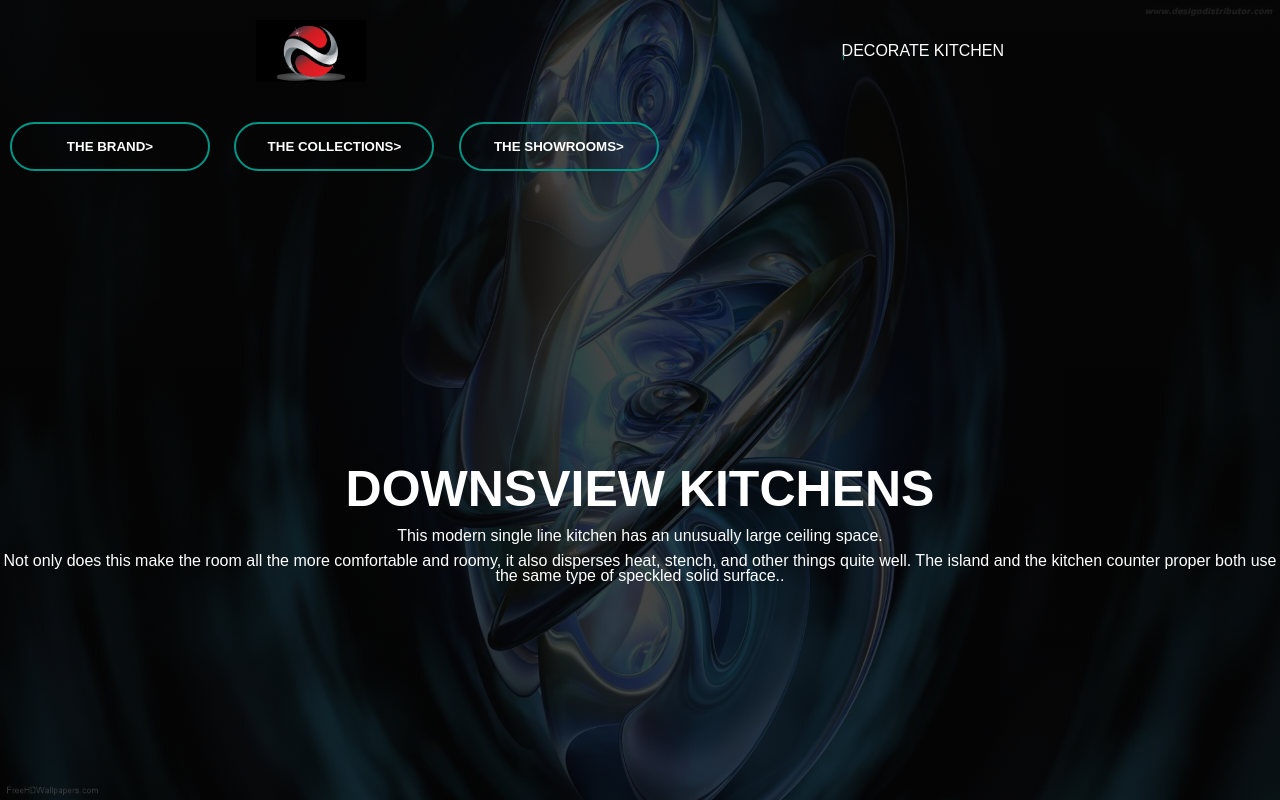
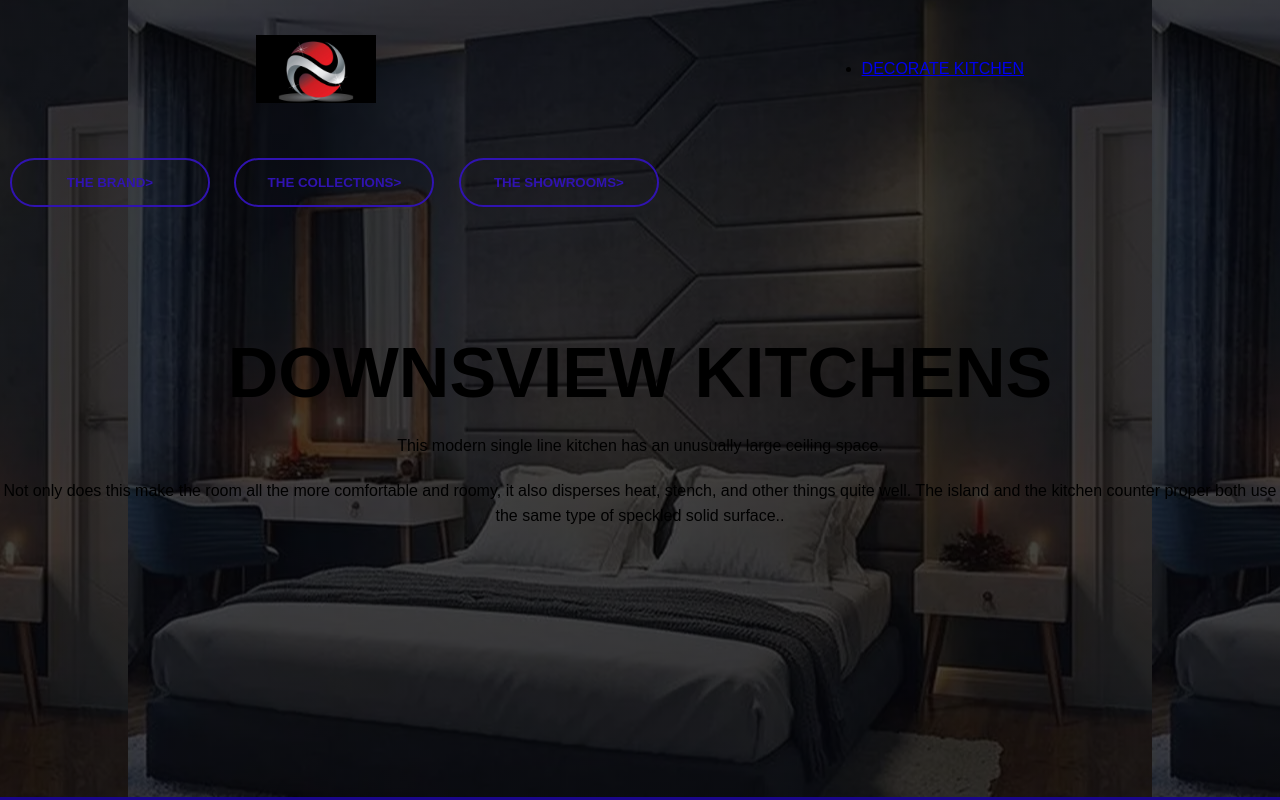
Before and after one commit to kripashah/final-project, a plain HTML site: page Index.HTML in a window 1280 px wide. Drawn offline with Linux system fonts and the light colour scheme.

Commit message:
brdroom css commit

```diff
--- a/Style.css
+++ b/Style.css
@@ -3,66 +3,49 @@
     padding: 0;
     font-family: sans-serif;
 }
- .banner{
-     width: 100%;
-     height: 100vh;
-     background-image: linear-gradient(rgba(7, 7, 7, 0.75),rgba(5, 5, 5, 0.75)),url(d3tIktE.webp);
-     background-size: cover;
-     background-position: center;
+.banner{
+    width: 100%;
+    height: 100vh;
+    background-image:linear-gradient(rgba(5, 5, 5, 0.75),rgba(5, 5, 5, 0.75)),url(Incredible-Modern-Bedroom-Design-Ideas-19.webp);
+    background-position: center;
 }
 .navbar{
     width: 60%;
     margin: auto;
-    padding: 20px 0;
+    padding: 35px;
     display: flex;
     align-items: center;
     justify-content: space-between;
 }
 .logo{
-    width: 110px;
+    width: 120px;
     cursor: pointer;
-}
-.navbar ul li{
-    list-style: none;
-    display: inline-block;
-    margin: 0 20px;
-    position: relative;
-}
-
-.navbar ul li a{
-    text-decoration:none;
-    color: #fff;
-    text-transform: uppercase;
 }
 .navbar ul li::after{
     content: '';
-    height: 5px;
-    width: 1;
-    background: #009688;
+    height: 3px;
+    width: 100%;
+    background: #1a068a;
     position: absolute;
-    left: 1;
-    bottom: 0px;
-    transition: 0.2s;
-}
-.navbar ul li:hover::after{
-    width: 500%;
+    left: 0;
+    bottom: 0;
 }
 .content{
     width: 100%;
     position: absolute;
     top: 50%;
-    transform: translate(-50);
+    transform: translateY(-50%);
     text-align: center;
-    color: #fff;
+    colour: #3013b1;
 }
 .content h1{
-    font-size: 50px;
-    margin-top: 60px;
+    font-size: 70px;
+    margin-top: 80px;
 }
 .content p{
-    margin: 10px auto;
-    font-weight: 50;
-    line-height: 15px;
+    margin: 20px auto;
+    font-weight: 100;
+    line-height: 25px;
 }
 button{
     width: 200px;
@@ -71,18 +54,17 @@ button{
     margin: 20px 10px;
     border-radius: 25px;
     font-weight: bold;
-    border: 2px solid #009688;
+    border: 2px solid #3013b1;
     background: transparent;
-    color: #fff;
+    color: #3013b1;
     cursor: pointer;
     position: relative;
     overflow: hidden;
 }
-
 span{
-    background: #009688;
+    background: #3013b1;
     height: 100%;
-    width: 0;
+    width: 0%;
     border-radius: 25px;
     position: absolute;
     left: 0;
```
